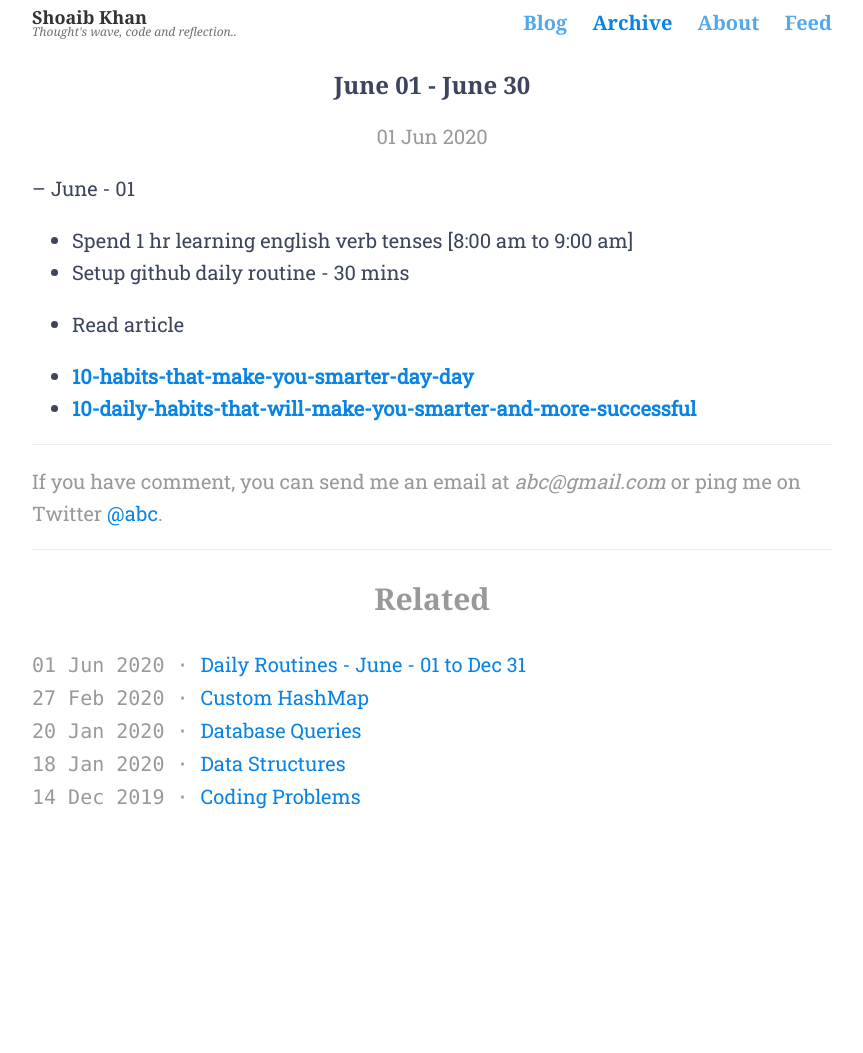
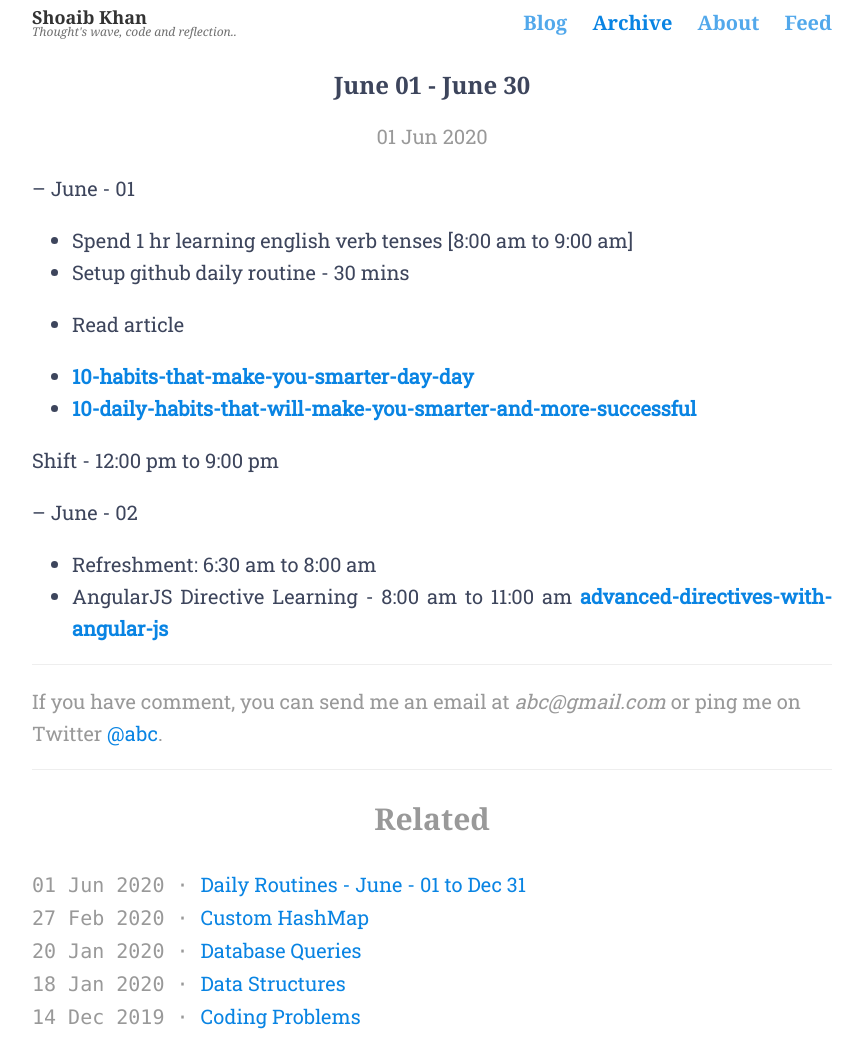
Before and after one commit to shoaibk-dev/shoaibk-dev.github.io, a Jekyll site: the page built from _posts/2020-06-01-June-01.md, in a window 1280 px wide. Shown: the whole page, without its empty margins (208-1071 px from the left). Built offline with Jekyll 4.4.1, drawn with Linux system fonts in a browser that asks for light colours; nearby versions of some CDN libraries; library files that are not in the unit come from our copies; before the commit the page ends 900 px from its top, so only the background shows below that.

Commit message:
Update 2020-06-01-June-01.md

```diff
--- a/_posts/2020-06-01-June-01.md
+++ b/_posts/2020-06-01-June-01.md
@@ -11,3 +11,10 @@ title: June 01 - June 30
 
   * [**10-habits-that-make-you-smarter-day-day**](https://www.lifehack.org/293674/10-habits-that-make-you-smarter-day-day)
   * [**10-daily-habits-that-will-make-you-smarter-and-more-successful**](https://medium.com/writers-guild/10-daily-habits-that   will-make-you-smarter-and-more-successful-in-the-long-run-8f7130133f60)
+
+  Shift - 12:00 pm to 9:00 pm
+
+ -- June - 02
+
+  - Refreshment: 6:30 am to 8:00 am
+  - AngularJS Directive Learning - 8:00 am to 11:00 am [**advanced-directives-with-angular-js**](https://github.com/davemo/advanced-directives-with-angular-js)
```
